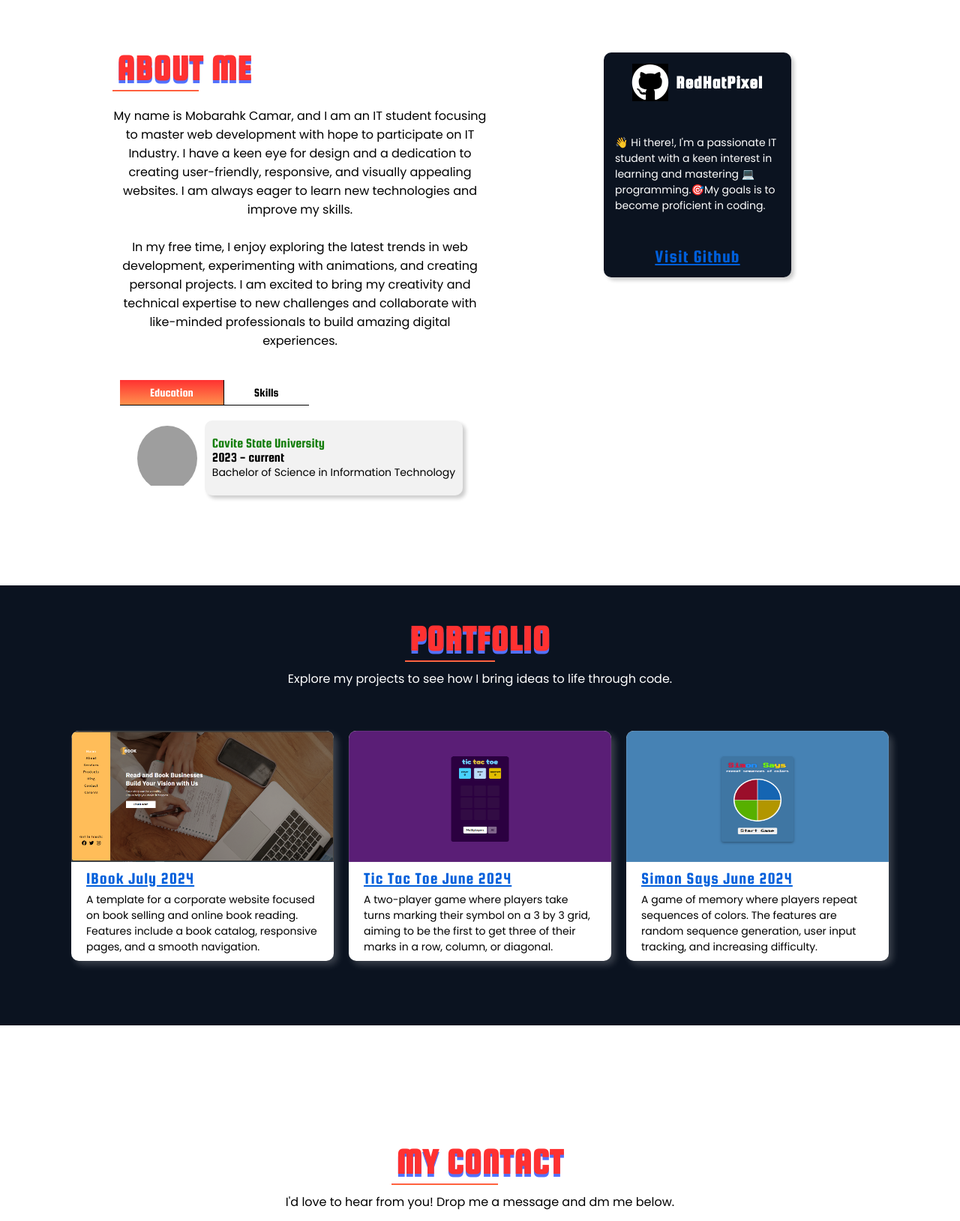
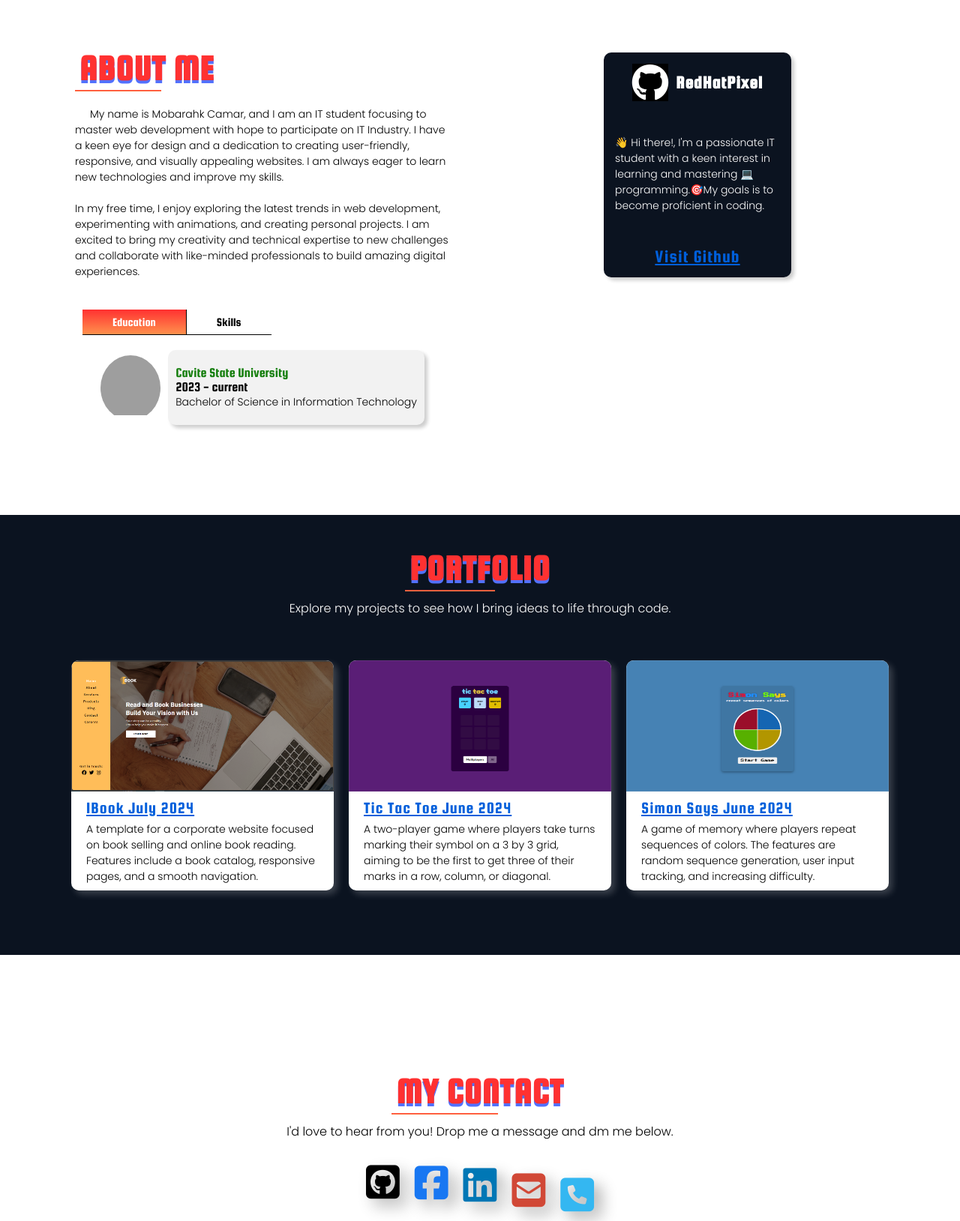
Before and after one commit to RedHatPixel/CamarPortfolio, a plain HTML site: page index.html in a window 1280 px wide. Shown: the part 1040-2669 px from the top of the page at 75% size. Drawn offline with Linux system fonts and the light colour scheme; grey boxes are pictures that could not be loaded.

Commit message:
update html and css font-size properties

```diff
--- a/assets/css/style.css
+++ b/assets/css/style.css
@@ -4,11 +4,11 @@
 
 /* Downloaded font family */
 @font-face {
-    font-family: "Squada One", sans-serif;
+    font-family: "Squada One";
     src: url(../font/Squada_One/SquadaOne-Regular.ttf);
 }
 @font-face {
-    font-family: "Poppins", sans-serif;
+    font-family: "Poppins";
     src: url(../font/Poppins/Poppins-Light.ttf);
 }
 
@@ -66,6 +66,10 @@ button:hover {
 }
 
 /* ClassName design */
+.size-normal {
+    font-size: 16px !important;
+}
+
 .link-btn {
     font-family: "Squada One", Arial, Helvetica, sans-serif;
     text-decoration: underline;
@@ -380,13 +384,14 @@ button:hover {
 }
 
 #hero-text h2 {
-    font-size: clamp(1.9rem, 6vw, 3.2rem) !important;
+    font-size: clamp(1.8rem, 6vw, 3.2rem) !important;
     animation: HeroAnimate 2s forwards 0s;
 }
 
 #hero-text p {
     font-size: 14px;
-    padding: 10px 0;
+    text-align: left;
+    padding: 20px 0;
     animation: HeroAnimate 2.5s forwards 0s;
 }
 
@@ -422,7 +427,8 @@ button:hover {
 }
 
 #banner blockquote {
-    font-size: 14px;
+    text-align: center;
+    font-size: 12px !important;
 }
 
 /* ABOUT SECTION */
@@ -443,8 +449,9 @@ button:hover {
 }
 
 #about-text > p {
-    text-align: center;
-    font-size: 16px;
+    font-size: 14px;
+    text-align: left;
+    text-indent: 20px;
     padding: 20px 0;
 }
 
@@ -504,7 +511,7 @@ button:hover {
     box-shadow: 4px 4px 5px rgba(0, 0, 0, 0.2);
 }
 
-.educ-info p, #skill-box ul {
+.educ-info p, #skill-box ul, #about .size-normal {
     font-size: 14px;
     text-align: left;
 }
@@ -532,7 +539,7 @@ button:hover {
 
 #about-aside {
     min-width: 300px;
-    width: 400px;
+    width: 500px;
     display: flex;
     flex-direction: column;
     align-items: center;
@@ -581,10 +588,10 @@ button:hover {
     background-color: var(--dark-bg);
 }
 
-#portfolio > p {
-    font-size: 16px;
+#portfolio .size-normal {
+    text-align: center;
     color: #FFF;
-    padding: 10px 20px;
+    padding: 10px;
 }
 
 #container {
@@ -645,9 +652,9 @@ button:hover {
     min-height: 500px;
 }
 
-#contact > p {
-    font-size: 16px;
-    padding: 10px 20px;
+#contact .size-normal {
+    text-align: center;
+    padding: 10px;
 }
 
 #social-media {
@@ -703,4 +710,8 @@ footer.all-center {
         justify-content: space-around;
         flex-direction: column;
     }
+
+    .size-normal {
+        font-size: 12px !important;
+    }
 }
--- a/index.html
+++ b/index.html
@@ -62,7 +62,7 @@
 
     <section id="banner" class="all-center">
         <h1 class="animate-on-scroll">من طلب العلى سهر الليالي</h1>
-        <blockquote class="animate-on-scroll">“The road to success is paved with hard work.”</blockquote>
+        <blockquote class="animate-on-scroll size-normal">“The road to success is paved with hard work.”</blockquote>
     </section>
 
     <section id="about" class="all-center">
@@ -117,7 +117,7 @@
 
     <section id="portfolio" class="all-center">
         <h2 class="highlight">Portfolio</h2>
-        <p>Explore my projects to see how I bring ideas to life through code.</p>
+        <p class="size-normal">Explore my projects to see how I bring ideas to life through code.</p>
         <div id="container" class="all-center">
             <div class="project-box animate-on-scroll">
                 <div class="proj-img">
@@ -145,7 +145,7 @@
 
     <section id="contact" class="all-center">
         <h2 class="highlight animate-on-scroll">My Contact</h2>
-        <p class="animate-on-scroll">I'd love to hear from you! Drop me a message and dm me below.</p>
+        <p class="animate-on-scroll size-normal">I'd love to hear from you! Drop me a message and dm me below.</p>
 
         <div id="social-media" class="all-center animate-on-scroll">
             <a href="https://github.com/RedHatPixel" target="_blank" class="media"><i class="fa-brands fa-square-github"></i></a>
@@ -161,7 +161,7 @@
             <img src="assets/img/Logo.jpg" alt="RedHatPixel logo">
             <h4>RedHat<span>Pixel</span></h4>
         </a>
-        <p>&copy; 2024 RedHatPixel - All rights reserved</p>
+        <p class="size-normal">&copy; 2024 RedHatPixel - All rights reserved</p>
     </footer>
 
     <!-- script -->
```
